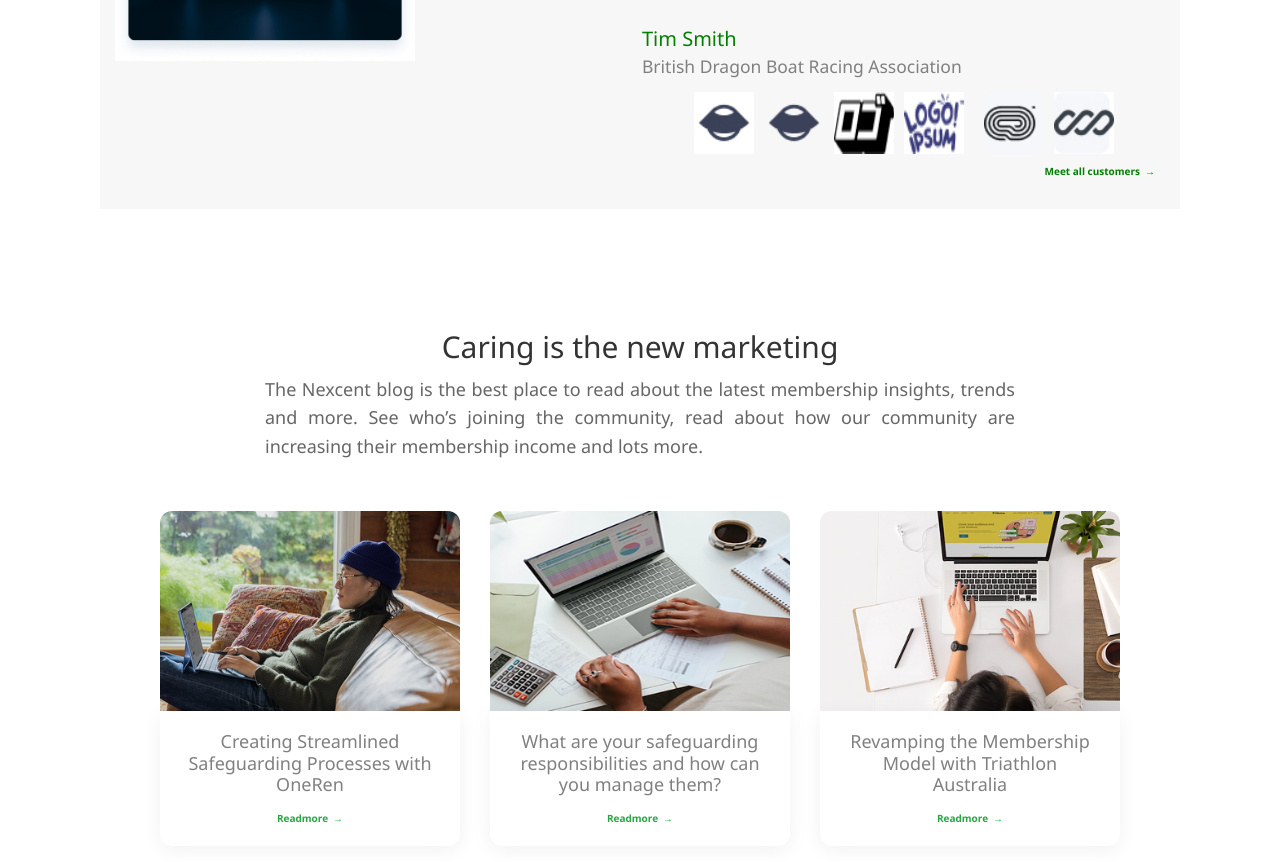
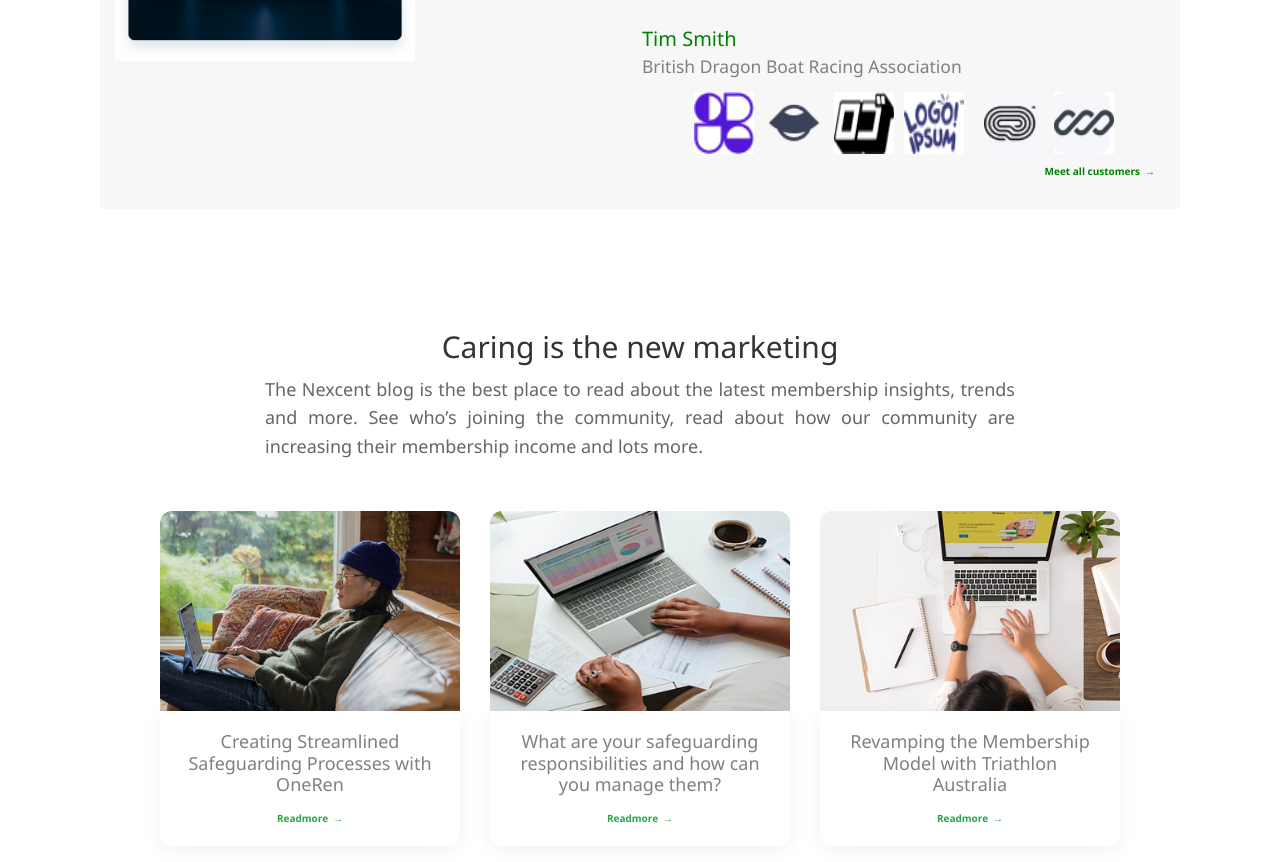
Before and after one commit to sreeharshini20/onlinewebpage, a plain HTML site: page index.html in a window 1280 px wide. Shown: the part 3377-4239 px from the top of the page. Drawn offline with nearby package versions, Linux system fonts and the light colour scheme.

Commit message:
task completed

```diff
--- a/index.html
+++ b/index.html
@@ -830,7 +830,7 @@
                 <h2 style="color:green">Tim Smith</h2>
                 <h3 style="color:gray">British Dragon Boat Racing Association</h3>
                 <div class="logos">
-                    <img src="./assets/Logo.jpg" alt="Logo 1">
+                    <img src="./assets/Logo (5).jpg" alt="Logo 1">
                     <img src="./assets/Logo.png" alt="Logo 2">
                     <img src="./assets/Logo (1).jpg" alt="Logo 3">
                     <img src="./assets/Logo (4).jpg" alt="Logo 4"><br>
```
Also changed, not shown: assets/Frame 35.png (deleted), assets/Frame_13.jpg (deleted).
